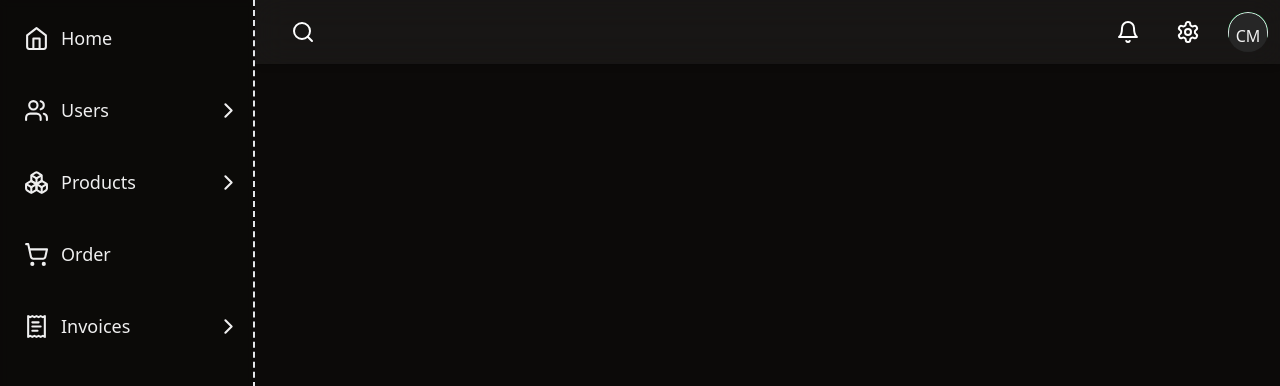
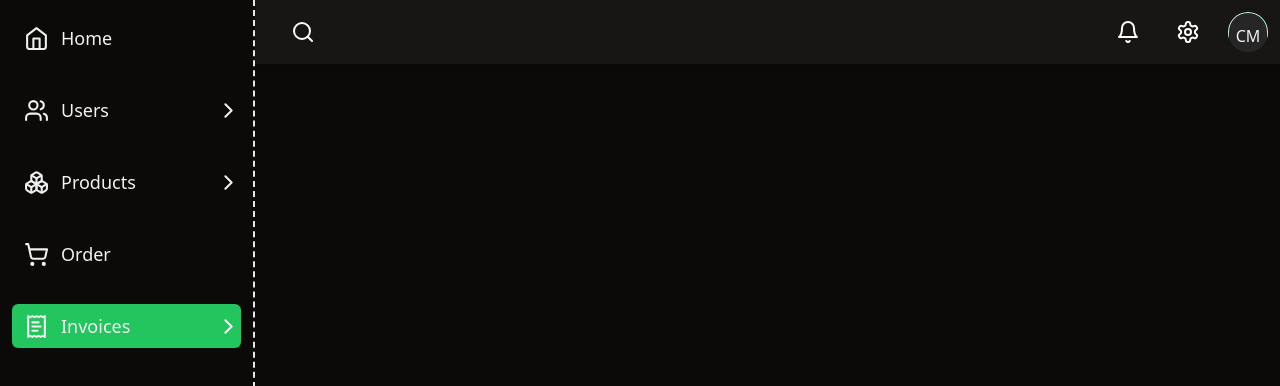
Before and after one commit to Chris-Mwiti/ADMIN_PANEL, a React (Vite) app: page /invoices/1 in a window 1280 px wide. Shown: the top 386 px of the page. Built offline with nearby package versions, Linux system fonts and the light colour scheme.

Commit message:
navlinks active configurations change

```diff
--- a/src/Layouts/components/NavLink.tsx
+++ b/src/Layouts/components/NavLink.tsx
@@ -1,6 +1,7 @@
 import { LucideIcon } from "lucide-react";
-import { Link } from "react-router-dom";
+import { Link, NavLink } from "react-router-dom";
 import NavPopover from "./NavPopover";
+import { useState } from "react";
 
 interface INavLink {
   title: string;
@@ -9,26 +10,36 @@ interface INavLink {
   subUrlLinks?: string[];
 }
 
-const NavLink = (props: INavLink) => {
+const NavLinkItem = (props: INavLink) => {
+
+  const [isActive, setIsActive] = useState(false);
+
+  function changeActiveStatus (isActive:boolean){
+    setIsActive(isActive);
+    return "";
+  }
   return (
     <li
       className={`
             w-full group/nav_link flex items-center px-3 py-2  rounded-md hover:bg-[#efefef]/20
-            cursor-pointer relative
+            cursor-pointer relative ${isActive ? "bg-primary" : ""}
             space-x-3
-        `}>
+        `}
+    >
       <props.icon color="#efefef" size="25px" />
-      <Link to={props.urlPath}>
+      <NavLink
+        to={props.urlPath}
+        className={({ isActive }) => `${changeActiveStatus(isActive)}`}>
         <p
           className={`
-            text-[#efefef] w-full text-lg group-hover/nav_link:text-primary
+            text-foreground w-full text-lg group-hover/nav_link:text-primary
         `}>
           {props.title}
         </p>
-      </Link>
+      </NavLink>
       <NavPopover subUrlLinks={props.subUrlLinks} urlPath={props.urlPath} />
     </li>
   );
 };
 
-export default NavLink;
+export default NavLinkItem;
--- a/src/Layouts/components/NavLinks.tsx
+++ b/src/Layouts/components/NavLinks.tsx
@@ -8,7 +8,7 @@ import {
   ShoppingCart,
   Users,
 } from "lucide-react";
-import NavLink from "./NavLink";
+import NavLinkItem from "./NavLink";
 import MobileNavLinks from "./MobileNavLinks";
 
 interface INavLinksProps {
@@ -25,16 +25,16 @@ const DesktopNavLinks = (props: IDesktopNavLinksProps) => {
   return (
     <nav className="w-full min-h-screen  flex flex-col space-y-3">
       <ul className="w-full list-none flex flex-col space-y-7 px-3 py-4">
-        <NavLink urlPath="/" icon={HomeIcon} title="Home" />
-        <NavLink urlPath="/users" icon={Users} title="Users" subUrlLinks={["create", "edit"]} />
-        <NavLink
+        <NavLinkItem urlPath="/" icon={HomeIcon} title="Home" />
+        <NavLinkItem urlPath="/users" icon={Users} title="Users" subUrlLinks={["create", "edit"]} />
+        <NavLinkItem
           urlPath="/products"
           icon={Boxes}
           title="Products"
           subUrlLinks={["/create", "list"]}
         />
-        <NavLink urlPath="/orders" icon={ShoppingCart} title="Order"  />
-        <NavLink urlPath="/invoices" icon={ReceiptText} title="Invoices" subUrlLinks={["create"]} />
+        <NavLinkItem urlPath="/orders" icon={ShoppingCart} title="Order"  />
+        <NavLinkItem urlPath="/invoices" icon={ReceiptText} title="Invoices" subUrlLinks={["create"]} />
       </ul>
     </nav>
   );
--- a/src/Layouts/components/NavPopover.tsx
+++ b/src/Layouts/components/NavPopover.tsx
@@ -28,7 +28,7 @@ const NavPopover = (props: INavPopOver) => {
               <Link
                 to={`${props.urlPath}/${url.replace("/", "")}`}
                 key={`${props.urlPath}/${url}`}>
-                <p className="text-white w-full divide-y hover:bg-[#efefef]/20 p-3 rounded-md">
+                <p className="text-slate-100 w-full divide-y hover:bg-[#efefef]/20 p-3 rounded-md">
                   {url.replace("/", "")}
                 </p>
               </Link>
--- a/src/pages/Products/components/CreateProduct.tsx
+++ b/src/pages/Products/components/CreateProduct.tsx
@@ -87,7 +87,7 @@ const CreateProduct = () => {
       className="
             w-full min-h-full p-3 space-y-3
         ">
-      <p className="text-3xl text-[#efefef] font-bold">Create a new product</p>
+      <p className="text-3xl text-foreground font-bold">Create a new product</p>
       {/* Product Details */}
       <div className="w-full">
         <Form {...form}>
--- a/src/pages/Users/components/UserCreate.tsx
+++ b/src/pages/Users/components/UserCreate.tsx
@@ -108,7 +108,7 @@ const UserCreate = () => {
                         </FormControl>
                         <div className="size-full rounded-full flex flex-col items-center justify-center -z-10 ">
                           <Camera size={"50px"} color="#efefef" />
-                          <p className="font-medium text-slate-100">
+                          <p className="font-medium text-foreground">
                             Upload Photo
                           </p>
                         </div>
```
